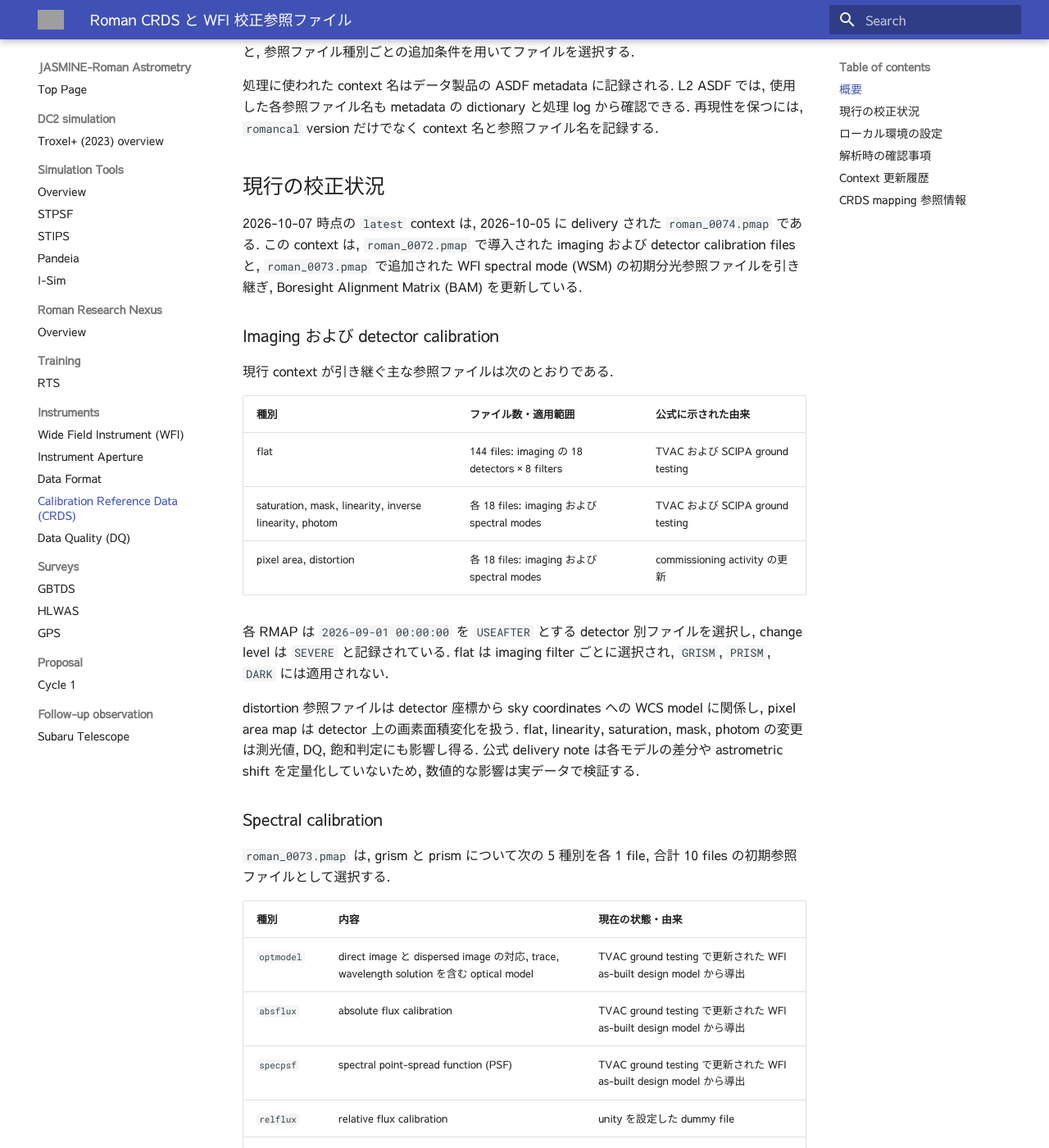
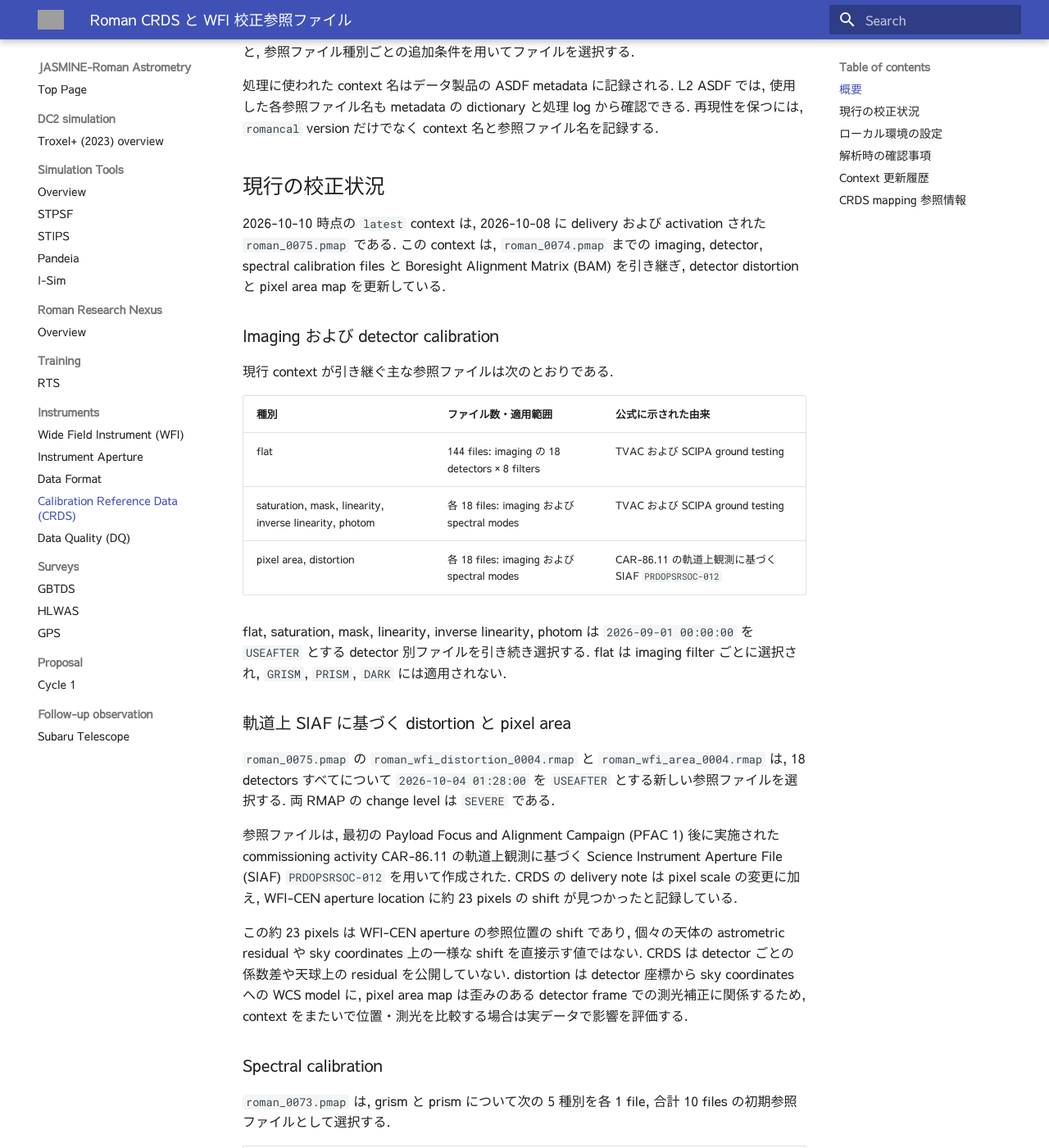
Before and after one commit to astronasutarou/jasmine-roman-astrometry, an MkDocs documentation site: the page built from docs/inst/crds.md, in a window 1280 px wide and 1400 px high, scrolled down 517 px. Shown: the whole window at 82% size. Built offline with MkDocs 1.6.1 and Material for MkDocs 9.7.7, drawn with Linux system fonts in a browser that asks for light colours; some of the changed text lies outside the part shown; grey boxes are pictures that could not be loaded.

Commit message:
docs: add CRDS context 0075 geometry update

````diff
--- a/docs/inst/crds.md
+++ b/docs/inst/crds.md
@@ -21,7 +21,7 @@ CRDS context は pipeline mapping (PMAP) ファイルで表され, 各参照フ
 
 ## 現行の校正状況
 
-2026-10-07 時点の `latest` context は, 2026-10-05 に delivery された `roman_0074.pmap` である. この context は, `roman_0072.pmap` で導入された imaging および detector calibration files と, `roman_0073.pmap` で追加された WFI spectral mode (WSM) の初期分光参照ファイルを引き継ぎ, Boresight Alignment Matrix (BAM) を更新している.
+2026-10-10 時点の `latest` context は, 2026-10-08 に delivery および activation された `roman_0075.pmap` である. この context は, `roman_0074.pmap` までの imaging, detector, spectral calibration files と Boresight Alignment Matrix (BAM) を引き継ぎ, detector distortion と pixel area map を更新している.
 
 ### Imaging および detector calibration
 
@@ -31,11 +31,17 @@ CRDS context は pipeline mapping (PMAP) ファイルで表され, 各参照フ
 |---|---|---|
 | flat | 144 files: imaging の 18 detectors × 8 filters | TVAC および SCIPA ground testing |
 | saturation, mask, linearity, inverse linearity, photom | 各 18 files: imaging および spectral modes | TVAC および SCIPA ground testing |
-| pixel area, distortion | 各 18 files: imaging および spectral modes | commissioning activity の更新 |
+| pixel area, distortion | 各 18 files: imaging および spectral modes | CAR-86.11 の軌道上観測に基づく SIAF `PRDOPSRSOC-012` |
 
-各 RMAP は `2026-09-01 00:00:00` を `USEAFTER` とする detector 別ファイルを選択し, change level は `SEVERE` と記録されている. flat は imaging filter ごとに選択され, `GRISM`, `PRISM`, `DARK` には適用されない.
+flat, saturation, mask, linearity, inverse linearity, photom は `2026-09-01 00:00:00` を `USEAFTER` とする detector 別ファイルを引き続き選択する. flat は imaging filter ごとに選択され, `GRISM`, `PRISM`, `DARK` には適用されない.
 
-distortion 参照ファイルは detector 座標から sky coordinates への WCS model に関係し, pixel area map は detector 上の画素面積変化を扱う. flat, linearity, saturation, mask, photom の変更は測光値, DQ, 飽和判定にも影響し得る. 公式 delivery note は各モデルの差分や astrometric shift を定量化していないため, 数値的な影響は実データで検証する.
+### 軌道上 SIAF に基づく distortion と pixel area
+
+`roman_0075.pmap` の `roman_wfi_distortion_0004.rmap` と `roman_wfi_area_0004.rmap` は, 18 detectors すべてについて `2026-10-04 01:28:00` を `USEAFTER` とする新しい参照ファイルを選択する. 両 RMAP の change level は `SEVERE` である.
+
+参照ファイルは, 最初の Payload Focus and Alignment Campaign (PFAC 1) 後に実施された commissioning activity CAR-86.11 の軌道上観測に基づく Science Instrument Aperture File (SIAF) `PRDOPSRSOC-012` を用いて作成された. CRDS の delivery note は pixel scale の変更に加え, WFI-CEN aperture location に約 23 pixels の shift が見つかったと記録している.
+
+この約 23 pixels は WFI-CEN aperture の参照位置の shift であり, 個々の天体の astrometric residual や sky coordinates 上の一様な shift を直接示す値ではない. CRDS は detector ごとの係数差や天球上の residual を公開していない. distortion は detector 座標から sky coordinates への WCS model に, pixel area map は歪みのある detector frame での測光補正に関係するため, context をまたいで位置・測光を比較する場合は実データで影響を評価する.
 
 ### Spectral calibration
 
@@ -73,7 +79,7 @@ export CRDS_PATH=$HOME/data/crds_cache/
 特定の context で再処理する場合は `CRDS_CONTEXT` を明示する.
 
 ```bash
-export CRDS_CONTEXT=roman_0074.pmap
+export CRDS_CONTEXT=roman_0075.pmap
 ```
 
 `latest` context は更新され得る. 既存結果を再現する場合は, 処理時点の具体的な PMAP 名を指定し, pipeline release に対応する検証済み context も確認する. 公式 `romancal` release table では, release 1.0.2 (26Q3_B22.3) に `roman_0065.pmap` が対応付けられている. release と対応 context の組は, CRDS server 上の `latest` context と必ずしも同一ではない.
@@ -91,6 +97,7 @@ export CRDS_CONTEXT=roman_0074.pmap
 
 | Context | Activation | 主な変更 |
 |---|---|---|
+| `roman_0075.pmap` | 2026-10-08 | CAR-86.11 に基づく SIAF `PRDOPSRSOC-012` を用いて distortion と pixel area map を更新 |
 | `roman_0074.pmap` | 2026-10-05 (delivery) | 最初の PFAC 後に適用する軌道上 quaternion 値で BAM を更新 |
 | `roman_0073.pmap` | 2026-10-02 | grism/prism 用の初期 `optmodel`, `absflux`, `relflux`, `sflat`, `specpsf` を追加 |
 | `roman_0072.pmap` | 2026-09-24 | flat, saturation, mask, linearity, inverse linearity, photom, pixel area, distortion を更新 |
@@ -98,14 +105,15 @@ export CRDS_CONTEXT=roman_0074.pmap
 | `roman_0066.pmap` | 2026-09-19 | CAR-86.4 の恒星観測に基づく BAM を追加 |
 | `roman_0065.pmap` | 2026-09-16 | commissioning で測定した軌道上 BAM を初めて追加 |
 
-注: `roman_0074.pmap` は delivery 日付のみが公開されており, source には activation date は明記されていない.
+注: `roman_0074.pmap` は context history に delivery 日付のみが表示されるため, 表では delivery 日付を示した.
 
 ## CRDS mapping 参照情報
 
-[Roman CRDS](https://roman-crds.stsci.edu/) (STScI, 2026-10-07 閲覧) の context と RMAP を次にまとめる.
+[Roman CRDS](https://roman-crds.stsci.edu/) (STScI, 2026-10-10 閲覧) の context と RMAP を次にまとめる.
 
 | Context | 日付 | 参照した RMAP |
 |---|---|---|
+| [`roman_0075.pmap`](https://roman-crds.stsci.edu/context_table/roman_0075.pmap) | Delivery/Activation: 2026-10-08 | [`area_0004`](https://roman-crds.stsci.edu/browse/roman_wfi_area_0004.rmap), [`distortion_0004`](https://roman-crds.stsci.edu/browse/roman_wfi_distortion_0004.rmap) |
 | [`roman_0074.pmap`](https://roman-crds.stsci.edu/context_table/roman_0074.pmap) | Delivery: 2026-10-05 | [`bam_0006`](https://roman-crds.stsci.edu/browse/roman_wfi_bam_0006.rmap) |
 | [`roman_0073.pmap`](https://roman-crds.stsci.edu/context_table/roman_0073.pmap) | Activation: 2026-10-02 | [`optmodel_0002`](https://roman-crds.stsci.edu/browse/roman_wfi_optmodel_0002.rmap), [`absflux_0002`](https://roman-crds.stsci.edu/browse/roman_wfi_absflux_0002.rmap), [`specpsf_0002`](https://roman-crds.stsci.edu/browse/roman_wfi_specpsf_0002.rmap), [`relflux_0002`](https://roman-crds.stsci.edu/browse/roman_wfi_relflux_0002.rmap), [`sflat_0002`](https://roman-crds.stsci.edu/browse/roman_wfi_sflat_0002.rmap) |
 | [`roman_0072.pmap`](https://roman-crds.stsci.edu/context_table/roman_0072.pmap) | Activation: 2026-09-24 | [`flat_0008`](https://roman-crds.stsci.edu/browse/roman_wfi_flat_0008.rmap), [`area_0003`](https://roman-crds.stsci.edu/browse/roman_wfi_area_0003.rmap), [`distortion_0003`](https://roman-crds.stsci.edu/browse/roman_wfi_distortion_0003.rmap), [`mask_0005`](https://roman-crds.stsci.edu/browse/roman_wfi_mask_0005.rmap), [`photom_0006`](https://roman-crds.stsci.edu/browse/roman_wfi_photom_0006.rmap), [`linearity_0006`](https://roman-crds.stsci.edu/browse/roman_wfi_linearity_0006.rmap), [`inverselinearity_0006`](https://roman-crds.stsci.edu/browse/roman_wfi_inverselinearity_0006.rmap), [`saturation_0004`](https://roman-crds.stsci.edu/browse/roman_wfi_saturation_0004.rmap) |
````
